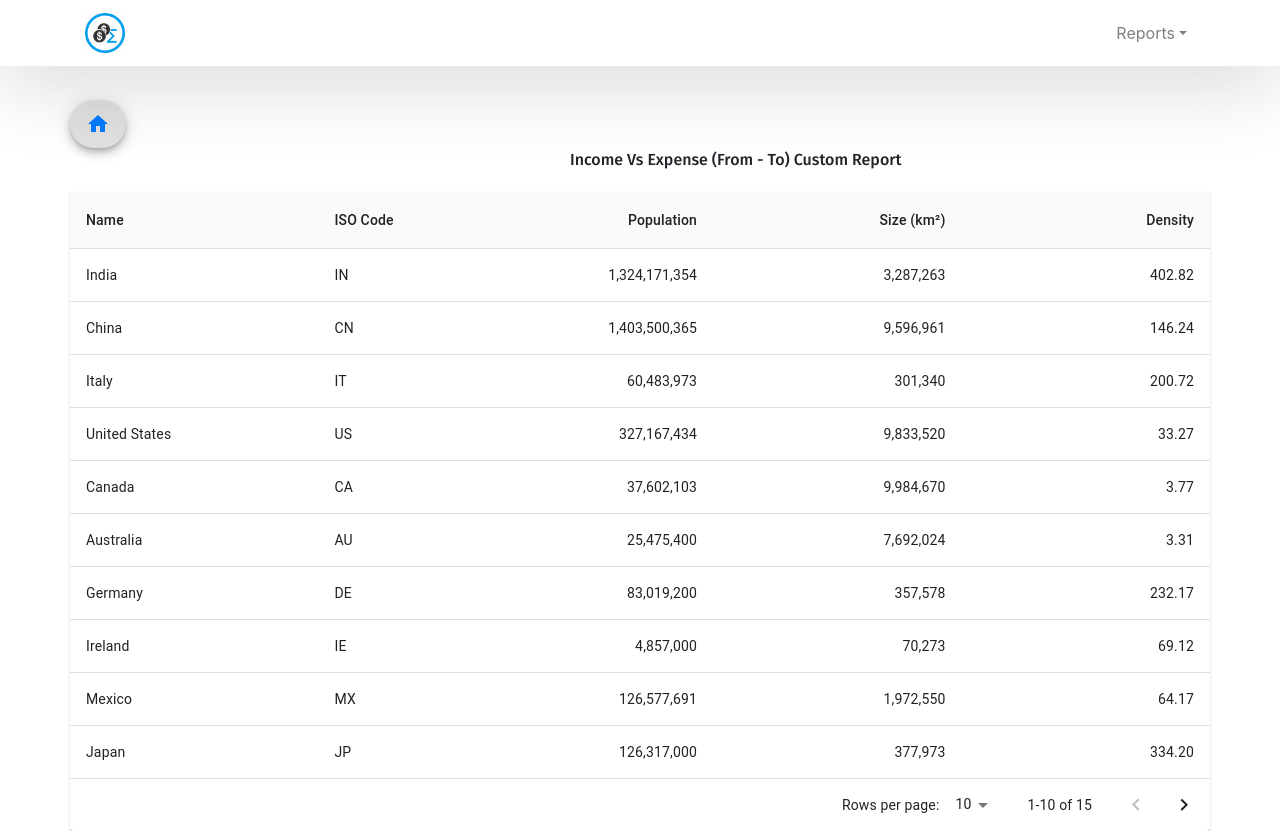
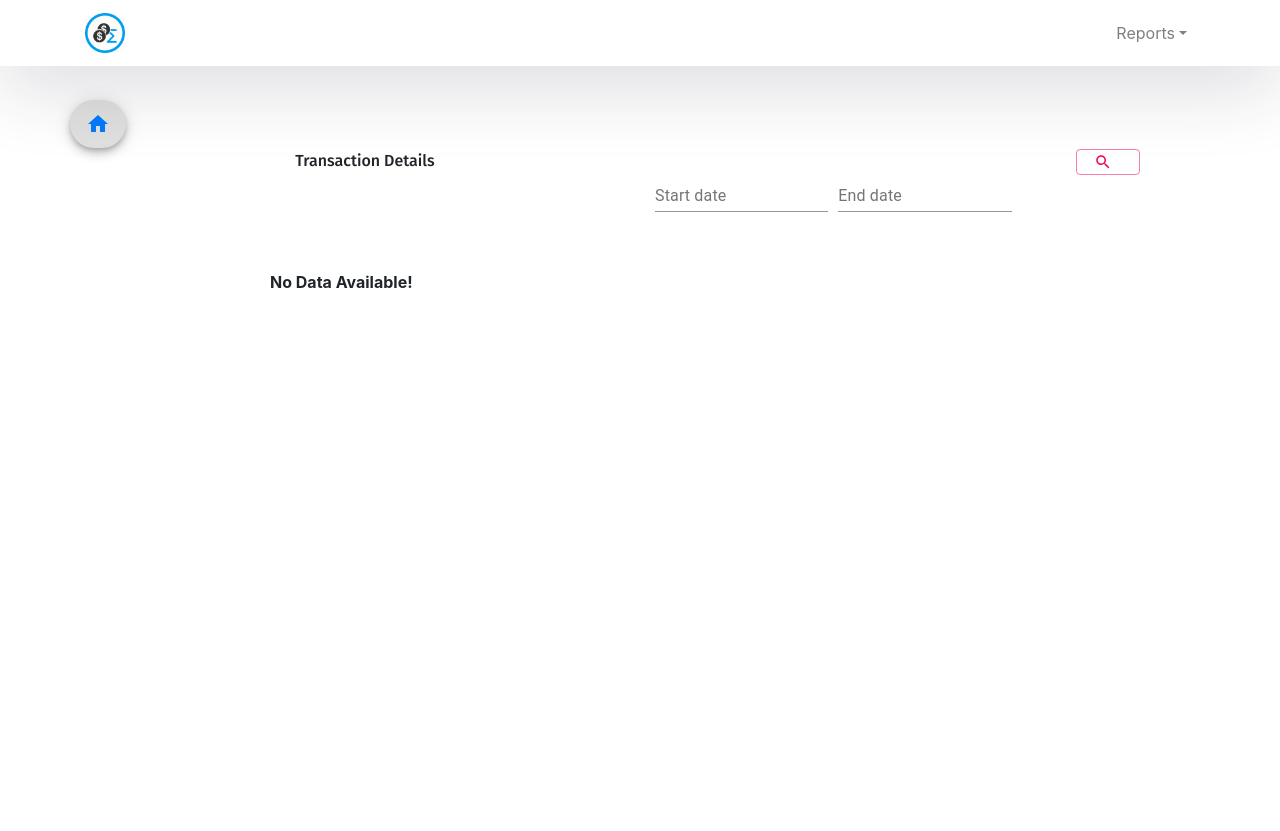
Before and after one commit to ginigangadharan/Spend-Wise, a React (Create React App) app in the folder spendwise-client/: page /custom in a window 1280 px wide. After the commit the page ends 800 px from the top, so only its background shows below. Built offline with nearby package versions, Linux system fonts and the light colour scheme.

Commit message:
transaction details for custom range

```diff
--- /dev/null
+++ b/spendwise-client/src/components/info/info.js
@@ -0,0 +1,16 @@
+import React, { Component } from 'react';
+
+class Info extends Component {
+    constructor(props) {
+        super(props);
+    }
+    render() {
+        return (
+            <div style={{ paddingLeft: "200px", paddingTop: "50px" }}>
+                <strong>{this.props.Message}</strong>
+            </div>
+        );
+    }
+}
+
+export default Info;
--- a/spendwise-client/src/components/reports/customReport.js
+++ b/spendwise-client/src/components/reports/customReport.js
@@ -1,89 +1,137 @@
 import React, { Component } from 'react';
 import Back2Home from '../backToHome/backtoHome';
 
-import { makeStyles } from '@material-ui/core/styles';
+import { Form, Col } from 'react-bootstrap';
+import { FormGroup } from "@material-ui/core";
+import DateFnsUtils from '@date-io/date-fns';
+import { MuiPickersUtilsProvider, DatePicker } from '@material-ui/pickers';
+import * as moment from 'moment';
+
 import Paper from '@material-ui/core/Paper';
 import Table from '@material-ui/core/Table';
 import TableBody from '@material-ui/core/TableBody';
 import TableCell from '@material-ui/core/TableCell';
 import TableContainer from '@material-ui/core/TableContainer';
 import TableHead from '@material-ui/core/TableHead';
-import TablePagination from '@material-ui/core/TablePagination';
 import TableRow from '@material-ui/core/TableRow';
+
+
+import Button from '@material-ui/core/Button';
+import SearchIcon from '@material-ui/icons/Search';
+
+import InfoComp from '../info/info';
+
+import API from '../../api/api';
 
 class customReport extends Component {
     state = {
-        page: 0,
-        rowsPerPage: 10
+        showTable: false,
+        infoMessage: "No Data Available!",
+        startDate: null,
+        endDate: null,
+        transactions: []
     }
 
     columns = [
-        { id: 'name', label: 'Name', minWidth: 170 },
-        { id: 'code', label: 'ISO\u00a0Code', minWidth: 100 },
+        { id: 'category', label: 'Category', minWidth: 100 },
+        { id: 'description', label: 'Description', minWidth: 100 },
         {
-            id: 'population',
-            label: 'Population',
-            minWidth: 170,
-            align: 'right',
-            format: (value) => value.toLocaleString('en-US'),
+            id: 'amount',
+            label: 'Amount',
+            minWidth: 100
         },
         {
-            id: 'size',
-            label: 'Size\u00a0(km\u00b2)',
-            minWidth: 170,
-            align: 'right',
-            format: (value) => value.toLocaleString('en-US'),
+            id: 'dateOfEntry',
+            label: 'Transaction Date',
+            minWidth: 100
         },
         {
-            id: 'density',
-            label: 'Density',
-            minWidth: 170,
-            align: 'right',
-            format: (value) => value.toFixed(2),
+            id: 'expensetype',
+            label: 'Expense Type',
+            minWidth: 100
         },
     ]
 
-    createData = (name, code, population, size) => {
-        const density = population / size;
-        return { name, code, population, size, density };
+    handleGetStartDateEntry = (e) => {
+        this.setState({
+            startDate: moment(e).format('MM-DD-YYYY')
+        });
     }
 
-    rows = [
-        this.createData('India', 'IN', 1324171354, 3287263),
-        this.createData('China', 'CN', 1403500365, 9596961),
-        this.createData('Italy', 'IT', 60483973, 301340),
-        this.createData('United States', 'US', 327167434, 9833520),
-        this.createData('Canada', 'CA', 37602103, 9984670),
-        this.createData('Australia', 'AU', 25475400, 7692024),
-        this.createData('Germany', 'DE', 83019200, 357578),
-        this.createData('Ireland', 'IE', 4857000, 70273),
-        this.createData('Mexico', 'MX', 126577691, 1972550),
-        this.createData('Japan', 'JP', 126317000, 377973),
-        this.createData('France', 'FR', 67022000, 640679),
-        this.createData('United Kingdom', 'GB', 67545757, 242495),
-        this.createData('Russia', 'RU', 146793744, 17098246),
-        this.createData('Nigeria', 'NG', 200962417, 923768),
-        this.createData('Brazil', 'BR', 210147125, 8515767),
-    ];
+    handleGetEndDateEntry = (e) => {
+        this.setState({
+            endDate: moment(e).format('MM-DD-YYYY')
+        });
+    }
 
-    useStyles = makeStyles({
-        root: {
-            width: '100%',
-        },
-        container: {
-            maxHeight: 440,
-        },
+    fetchTransactions = () => {
+        let payloadData = {}
+        payloadData.startDate = moment(this.state.startDate).format('YYYY-MM-DD')
+        payloadData.endDate = moment(this.state.endDate).format('YYYY-MM-DD')
+        API.post('transactionlist', payloadData)
+            .then((response) => {
+                console.log(response.data.result);
+                this.setState({
+                    transactions: response.data.result,
+                    showTable: true
+                })
+            }, (error) => {
+                console.log(error);
             });
-
+    }
 
     render() {
-        // let classes = this.useStyles();
+        let dateRangePicker;
+        dateRangePicker = (
+            <FormGroup>
+                <Form.Row>
+                    <Col>
+                        <MuiPickersUtilsProvider utils={DateFnsUtils}>
+                            <DatePicker
+                                margin="normal"
+                                id="date-picker-startDate"
+                                label="Start date"
+                                format="dd-MM-yyyy"
+                                value={this.state.startDate}
+                                disablePast="true"
+                                onChange={this.handleGetStartDateEntry}
+                            />
+                        </MuiPickersUtilsProvider>
+                    </Col>
+                    <Col>
+                        <MuiPickersUtilsProvider utils={DateFnsUtils}>
+                            <DatePicker
+                                margin="normal"
+                                id="date-picker-endDate"
+                                label="End date"
+                                format="dd-MM-yyyy"
+                                value={this.state.endDate}
+                                disablePast="true"
+                                onChange={this.handleGetEndDateEntry}
+                                minDate={this.state.startDate}
+                            />
+                        </MuiPickersUtilsProvider>
+                    </Col>
+                    <Col>
+                        <Button onClick={this.fetchTransactions} variant="outlined" color="secondary" size="small" startIcon={<SearchIcon />}></Button>
+                    </Col>
+                </Form.Row>
+            </FormGroup>
+        );
         return (
             <>
                 <Back2Home />
                 <div className="container">
                     <div className="row" >
-                        <span style={{ paddingLeft: "500px", paddingBottom: '20px' }}> Income Vs Expense (From - To) Custom Report</span>
+                        <div className="col">
+                            <span style={{ paddingLeft: "20px", paddingBottom: '20px' }}> Transaction Details </span>
+                        </div>
+                        <div className="col">
+                            {dateRangePicker}
+                        </div>
+                    </div>
+                    <div className="row">
+                        {this.state.showTable === true ?
                             <Paper style={{ width: '100%' }}>
                                 <TableContainer style={{ maxHeight: '440' }}>
                                     <Table stickyHeader aria-label="sticky table">
@@ -101,33 +149,29 @@ class customReport extends Component {
                                             </TableRow>
                                         </TableHead>
                                         <TableBody>
-                                        {this.rows.slice(this.state.page * this.state.rowsPerPage, this.state.page * this.state.rowsPerPage + this.state.rowsPerPage).map((row) => {
-                                            return (
+                                            {this.state.transactions.map((row) => (
                                                 <TableRow hover role="checkbox" tabIndex={-1} key={row.code}>
-                                                    {this.columns.map((column) => {
-                                                        const value = row[column.id];
-                                                        return (
-                                                            <TableCell key={column.id} align={column.align}>
-                                                                {column.format && typeof value === 'number' ? column.format(value) : value}
+                                                    <TableCell>
+                                                        {row.Category}
                                                     </TableCell>
-                                                        );
-                                                    })}
+                                                    <TableCell>
+                                                        {row.Description}
+                                                    </TableCell>
+                                                    <TableCell>
+                                                        {row.Amount}
+                                                    </TableCell>
+                                                    <TableCell>
+                                                        {row.DateofEntry}
+                                                    </TableCell>
+                                                    <TableCell>
+                                                        {row.expenseType}
+                                                    </TableCell>
                                                 </TableRow>
-                                            );
-                                        })}
+                                            ))}
                                         </TableBody>
                                     </Table>
                                 </TableContainer>
-                            <TablePagination
-                                rowsPerPageOptions={[10, 25, 100]}
-                                component="div"
-                                count={this.rows.length}
-                                rowsPerPage={this.state.rowsPerPage}
-                                page={this.state.page}
-                            // onChangePage={handleChangePage}
-                            // onChangeRowsPerPage={handleChangeRowsPerPage}
-                            />
-                        </Paper>
+                            </Paper> : <InfoComp Message={this.state.infoMessage} />}
                     </div>
                 </div>
             </>
```
Lines whose indentation alone changed are shown as unchanged.
